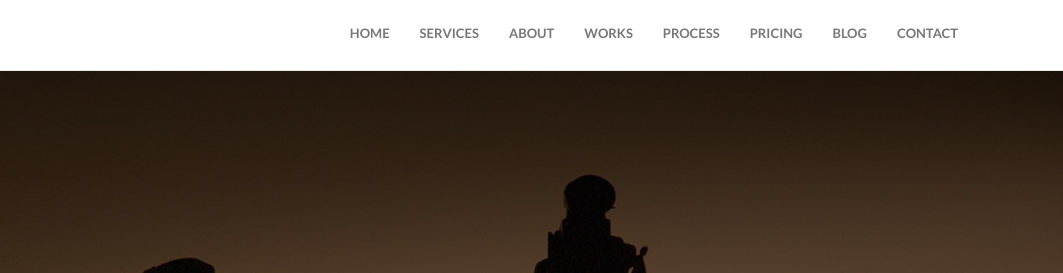
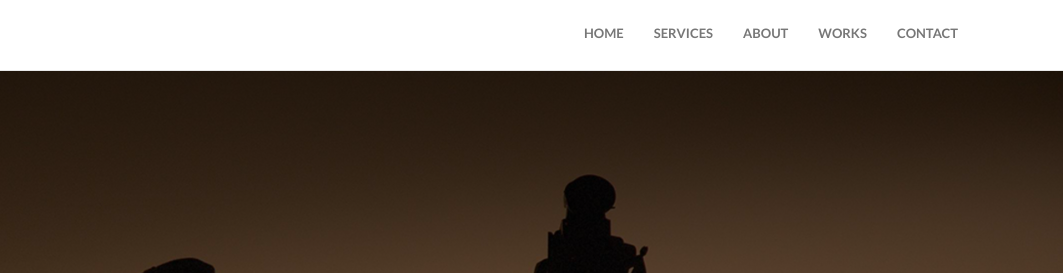
Before and after one commit to mikecee0815/my_ethanol, a plain HTML site: page index.html in a window 1280 px wide. Shown: the top 273 px of the page, 217-1280 px from the left. Drawn offline with nearby package versions, Linux system fonts and the light colour scheme; some packages are replaced by stand-ins of ours.

Commit message:
step-up main  navigation links

```diff
--- a/index.html
+++ b/index.html
@@ -74,9 +74,9 @@
                 <li><a href="#tf-services" class="scroll">Services</a></li>
                 <li><a href="#tf-about" class="scroll">About</a></li>
                 <li><a href="#tf-works" class="scroll">Works</a></li>
-                <li><a href="#tf-process" class="scroll">Process</a></li>
-                <li><a href="#tf-pricing" class="scroll">Pricing</a></li>
-                <li><a href="#tf-blog" class="scroll">Blog</a></li>
+                <!-- <li><a href="#tf-process" class="scroll">Process</a></li> -->
+                <!-- <li><a href="#tf-pricing" class="scroll">Pricing</a></li> -->
+                <!-- <li><a href="#tf-blog" class="scroll">Blog</a></li> -->
                 <li><a href="#tf-contact" class="scroll">Contact</a></li>
               </ul>
             </div><!-- /.navbar-collapse -->
```
